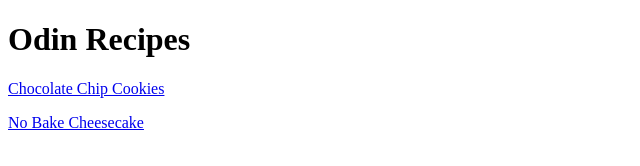
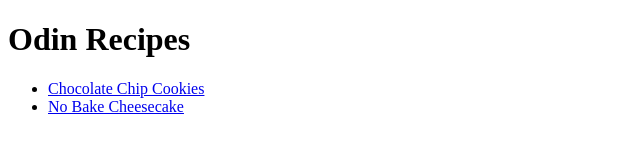
Before and after one commit to ajrdgz/odin-recipes, a plain HTML site: page index.html in a window 1280 px wide. Shown: the whole page, without its empty margins (0-640 px from the left). Drawn offline with Linux system fonts and the light colour scheme.

Commit message:
Change recipe list to an unordered list

```diff
--- a/index.html
+++ b/index.html
@@ -7,7 +7,9 @@
 <body>
     <h1>Odin Recipes</h1>
 
-    <p><a href="recipes/choc-chip-cookies.html">Chocolate Chip Cookies</a></p>
-    <p><a href="recipes/no-bake-cheesebake.html">No Bake Cheesecake</a></p>
+    <ul>
+        <li><a href="recipes/choc-chip-cookies.html">Chocolate Chip Cookies</a></li>
+        <li><a href="recipes/no-bake-cheesebake.html">No Bake Cheesecake</a></li>
+    </ul>
 </body>
 </html>
```
